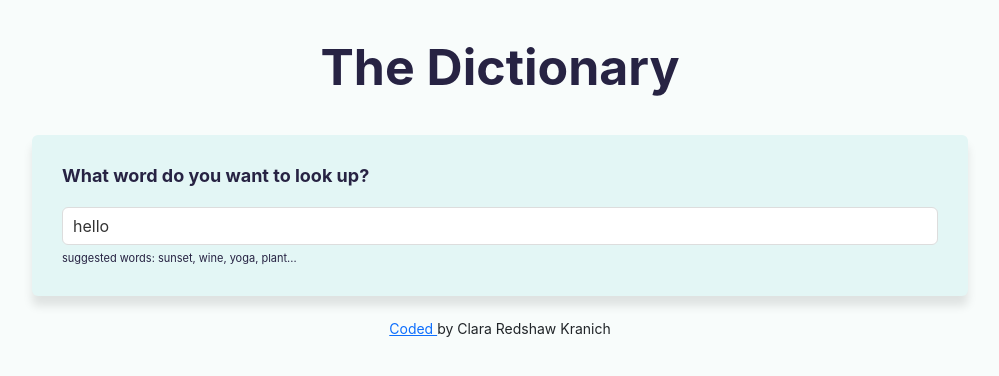
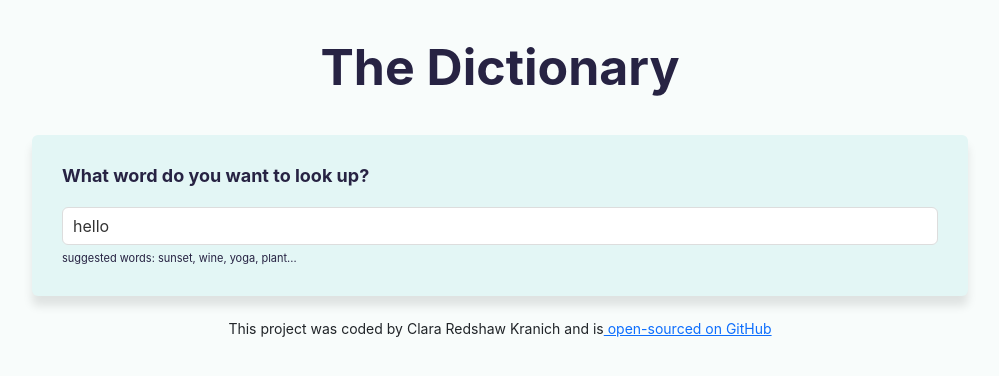
Before and after one commit to clarark/dictionary-app, a React (Create React App) app: page / in a window 1280 px wide. Shown: the top 376 px of the page, without its empty margins (140-1139 px from the left). Built offline with nearby package versions, Linux system fonts and the light colour scheme; no server answers.

Commit message:
Added GitHub code in the footer

```diff
--- a/src/App.js
+++ b/src/App.js
@@ -13,8 +13,8 @@ export default function App() {
           <Dictionary defaultKeyword="hello" />
         </main>
         <footer className="text-center">
-          <small>
-            <a href="https://github.com/clarark/dictionary-app" target="_blank" rel="noreferrer"> Coded </a> by Clara Redshaw Kranich </small>
+          <small> This project was coded by Clara Redshaw Kranich and is
+            <a href="https://github.com/clarark/dictionary-app" target="_blank" rel="noreferrer"> open-sourced on GitHub </a>  </small>
         </footer>
       </div>
     </div>
```
